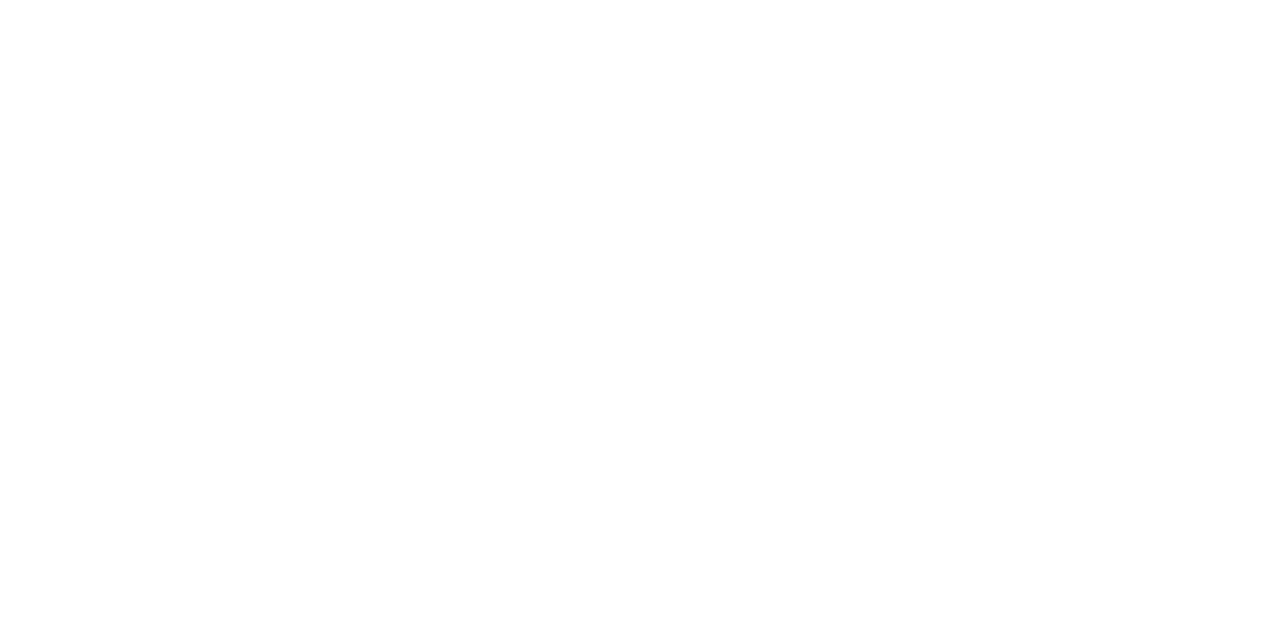
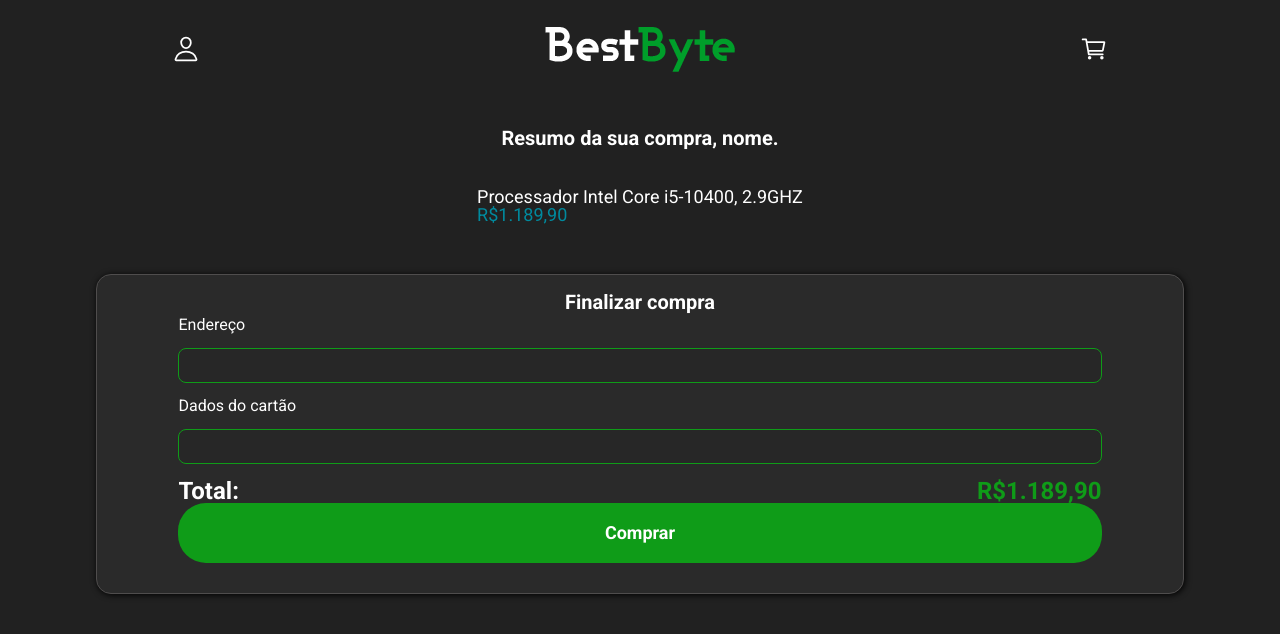
Before and after one commit to nicollekoetzler/BestByte, a React app: page /checkout in a window 1280 px wide. Before the commit this address had no page. Built offline with nearby package versions, Linux system fonts and the light colour scheme.

Commit message:
layout checkout

```diff
--- a/public/index.html
+++ b/public/index.html
@@ -3,7 +3,8 @@
   <head>
     <meta charset="utf-8" />
     <meta name="viewport" content="width=device-width, initial-scale=1" />
-    <title>React App</title>
+    <title>BestByte</title>
+
     <link rel="preconnect" href="https://fonts.googleapis.com">
     <link rel="preconnect" href="https://fonts.gstatic.com" crossorigin>
     <link href="https://fonts.googleapis.com/css2?family=Roboto:wght@100;300;400;700&display=swap" rel="stylesheet">
--- a/src/assets/css/style.css
+++ b/src/assets/css/style.css
@@ -1,3 +1,8 @@
 * {
     box-sizing: border-box;
 }
+
+::-webkit-scrollbar {
+    display: none;
+    width: 0px;
+  }
--- a/src/components/App.js
+++ b/src/components/App.js
@@ -4,6 +4,7 @@
 
 import TelaProducts from "./TelaProducts";
 import TelaCart from "./TelaCart";
+import TelaCheckout from "./TelaCheckout";
 
 export default function App(){
 
@@ -12,6 +13,7 @@
                 <Routes>
                     <Route path="/" element={<TelaProducts />} />
                     <Route path="/cart" element={<TelaCart />} />
+                    <Route path="/checkout" element={<TelaCheckout />} />
                 </Routes>
         </BrowserRouter>
     )
--- a/src/components/TelaCart.js
+++ b/src/components/TelaCart.js
@@ -6,7 +6,9 @@
         <>
             <BackContainer>
                 <Header>
+                    <ion-icon name="person-outline" onClick={() => navigate("/login")}></ion-icon>
                     <img src={ logo } />
+                    <ion-icon name="cart-outline" onClick={() => navigate("/cart")}></ion-icon>
                 </Header>
                 <WhiteContainer>
                     <h1>Seu carrinho de compras</h1>
@@ -50,8 +52,13 @@
     position: absolute;
     display: flex;
     align-items: center;
-    justify-content: center;
+    justify-content: space-around;
 
+    ion-icon {
+        color: white;
+        height: 28px;
+        width: 28px;
+    }
 `
 
 const WhiteContainer = styled.div`
@@ -69,8 +76,6 @@
     font-family: 'Roboto';
     font-weight: bold;
     font-size: 20px;
-    align-items: center;
-    justify-content: center;
     padding-top: 40px;
     padding-bottom: 40px;
 }
--- /dev/null
+++ b/src/components/TelaCheckout.js
@@ -0,0 +1,179 @@
+import styled from 'styled-components';
+import logo from "../assets/imgs/logo.png"
+
+export default function TelaCheckout(){
+    return(
+        <>
+            <Container>
+                <Header>
+                    <ion-icon name="person-outline" onClick={() => navigate("/login")}></ion-icon>
+                    <img src={ logo } />
+                    <ion-icon name="cart-outline" onClick={() => navigate("/cart")}></ion-icon>
+                </Header>
+                <PurchaseInfo>
+                    <h1>Resumo da sua compra, nome.</h1>
+                    <h3>Processador Intel Core i5-10400, 2.9GHZ</h3>
+                    <p>R$1.189,90</p>
+                </PurchaseInfo>
+                <Purchase>
+                    <h1>Finalizar compra</h1>
+                    <form>
+                        <label>
+                            Endereço
+                            <input type="text"/>
+                        </label>
+                        <label>
+                            Dados do cartão
+                            <input type="number"/>
+                        </label>
+                        <Value>
+                            <h3>Total:</h3>
+                            <h4>R$1.189,90</h4>
+                        </Value>
+                        <button>Comprar</button>
+                    </form>
+                </Purchase>
+            </Container>
+        </>
+    )
+}
+
+const Container = styled.div`
+    min-height: 100vh;
+    width: 100vw;
+    background-color: #212121;
+    display: flex;
+    flex-direction: column;
+    align-items: center;
+`
+
+const Header = styled.div`
+    width: 100%;
+    height: 98px;
+    display: flex;
+    align-items: center;
+    justify-content: space-around;
+
+    ion-icon {
+        color: white;
+        height: 28px;
+        width: 28px;
+    }
+`
+
+const PurchaseInfo = styled.div`
+    color: white;
+    font-family: 'Roboto';
+
+    h1 {
+        font-weight: bold;
+        font-size: 20px;
+        padding-top: 30px;
+        padding-bottom: 40px;
+        width: 100%;
+        text-align: center;
+    }
+
+    h3 {
+        align-items: baseline;
+        text-align: left;
+        font-size: 18px;
+    }
+
+    p {
+        align-items: baseline;
+        text-align: left;
+        font-size: 18px;
+        color: #008a9e;
+    }
+`
+
+const Purchase = styled.div`
+    width: 85%;
+    height: 320px;
+    background-color: #2a2a2a;
+    margin-top: 50px;
+
+    border: 1px solid #4F4D4D;
+    border-radius: 15px;
+    box-shadow: 1px 1px 6px black;
+
+    display: flex;
+    flex-direction: column;
+    justify-content: center;
+    align-items: center;
+
+    color: white;
+
+    h1 {
+        font-family: 'Roboto';
+        font-weight: bold;
+        font-size: 20px;
+    }
+
+    form {
+        width: 85%;
+        height: 80%;
+        margin: 5px 0;
+
+        display: flex;
+        flex-direction: column;
+    }
+
+    label {
+        display: flex;
+        flex-direction: column;
+
+        font-family: 'Roboto';
+    }
+
+    input {
+        height: 35px;
+        border: 1px solid #0F9C18;
+        border-radius: 8px;
+        background-color: #272727;
+
+        margin: 15px 0;
+    }
+
+    button {
+        height: 60px;
+        background-color: #0F9C18;
+        border: none;
+        border-radius: 28px;
+
+        color: white;
+        font-family: 'Roboto';
+        font-size: 18px;
+        font-weight: 700;
+
+        cursor: pointer;
+    }
+
+    p {
+        color: white;
+        font-size: 12px;
+
+        display: flex;
+        justify-content: center;
+        align-items: center;
+
+        cursor: pointer;
+    }
+
+    a {
+        text-decoration: none;
+    }
+`
+
+const Value = styled.div`
+    display: flex;
+    justify-content: space-between;
+    font-family: 'Roboto';
+    font-size: 24px;
+    font-weight: bold;
+
+    h4 {
+        color: #0F9C18;
+    }
+`
--- a/src/components/TelaProducts.js
+++ b/src/components/TelaProducts.js
@@ -1,7 +1,48 @@
+import { useNavigate } from "react-router-dom"
+import styled from "styled-components"
+
+
+import logo from "../assets/imgs/logo.png"
+
 export default function TelaProducts(){
     return(
-        <>
-            <h1>Tela Products</h1>
-        </>
+        <div className="products-screen">
+            <Header />
+        </div>
     )
 }
+
+
+function Header(){
+    const navigate = useNavigate()
+    return(
+        <header>
+            <ion-icon name="person-outline" onClick={() => navigate("/login")}></ion-icon>
+            <img src={logo} alt="logo BestByte" />
+            <ion-icon name="cart-outline" onClick={() => navigate("/cart")}></ion-icon>
+        </header>
+
+    )
+}
+
+
+
+
+const header = styled.div `
+    background-color: #303030;
+    color: #FFFFFF;
+    font-size: 22px;
+
+    display: flex;
+    justify-content: space-around;
+    align-items: center;
+
+    width: 100%;
+    height: 100vh;
+
+    img{
+        width: 50px;
+        height: 50px;
+    }
+
+`
```
Also changed, not shown: src/components/Cadastro/Cadastro.js (added, +65 -0 lines), src/components/Login/Login.js (added, +137 -0 lines), public/image/logo.png (added), src/assets/imgs/logo bestbyte.svg (added), 1 other file.
